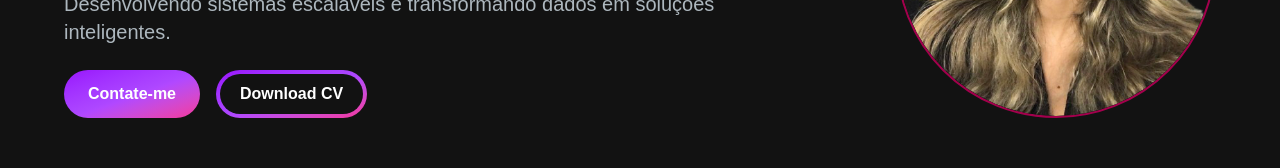
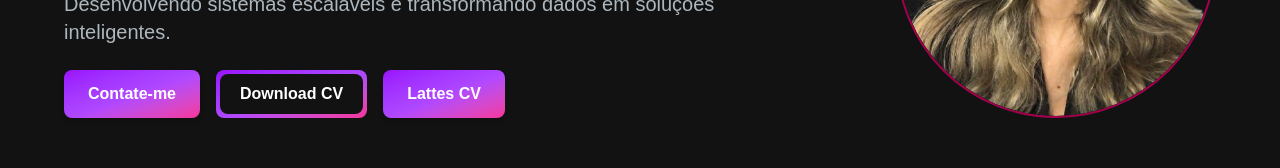
Before and after one commit to Vitoria-Rabelo/portfolio-vitoria, a Next.js app: page / in a window 1280 px wide. Shown: the part 318-486 px from the top of the page. Built offline with nearby package versions, Linux system fonts and the light colour scheme.

Commit message:
fix: update navbar links

```diff
--- a/src/components/HeroSession.jsx
+++ b/src/components/HeroSession.jsx
@@ -32,16 +32,21 @@ const HeroSession = () => {
           Desenvolvendo sistemas escaláveis e transformando dados em soluções inteligentes.
           </p>
           <div className="flex flex-col sm:flex-row gap-4 justify-center lg:justify-start">
-            <button className="px-6 py-3 w-full sm:w-fit rounded-full bg-linear-to-br from-purple-600 via-purple-500 to-pink-500 hover:bg-slate-200 text-white font-semibold transition-colors">
+            <button className="px-6 py-3 w-full sm:w-fit rounded-lg bg-linear-to-br from-purple-600 via-purple-500 to-pink-500 hover:from-purple-700 hover:to-pink-700 text-white font-semibold transition-all duration-300 transform active:scale-95 shadow-md">
               Contate-me
             </button>
-            <button className="px-1 py-1 w-full sm:w-fit rounded-full bg-linear-to-br from-purple-600 via-purple-500 to-pink-500 hover:bg-slate-800 text-white font-semibold transition-colors">
-              <span className="block bg-[#121212] hover:bg-slate-800 rounded-full px-5 py-2">Download CV</span>
+            <button className="px-1 py-1 w-full sm:w-fit rounded-lg bg-linear-to-br from-purple-600 via-purple-500 to-pink-500  hover:from-purple-700 hover:to-pink-700 hover:bg-slate-800 text-white font-semibold transition-colors">
+              <span className="block bg-[#121212] hover:bg-zinc-800 rounded-lg px-5 py-2">
+                Download CV
+                </span>
+            </button>
+            <button className="px-6 py-3 w-full sm:w-fit rounded-lg bg-linear-to-br from-purple-600 via-purple-500 to-pink-500 hover:from-purple-700 hover:to-pink-700 text-white font-semibold transition-all duration-300 transform active:scale-95 shadow-md">
+              Lattes CV
             </button>
           </div>
         </div>
         <div className="col-span-5 place-self-center lg:place-self-end mt-8 lg:mt-0">
-          <div className='flex items-center justify-center rounded-full bg-black-950 w-80 h-80 relative overflow-hidden border-2 border-pink-800'>
+          <div className='flex items-center justify-center rounded-full bg-gray-850 w-80 h-80 relative overflow-hidden border-2 border-pink-800'>
             <Image
               src="/images/perfil.png"
               alt="Perfil"
--- a/src/components/Navbar.jsx
+++ b/src/components/Navbar.jsx
@@ -12,13 +12,14 @@ const navLinks = [
     },
     {
         title: "Projetos",
-        path: "#projetos",
+        path: "#projects",
     },
     {
         title: "Contate-me",
-        path: "#contate-me",
+        path: "#contact",
     }
 ]
+
 const Navbar = () => {
     const [navbarOpen, setNavbarOpen] = useState(false);
 
```
